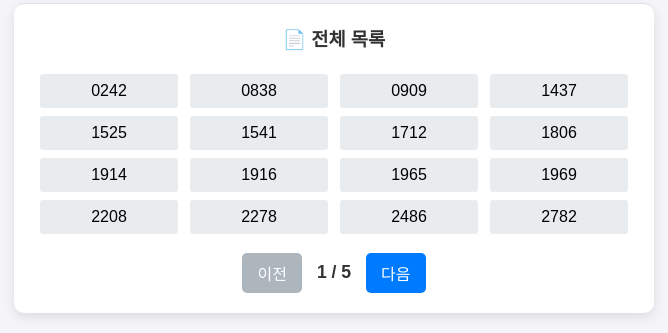
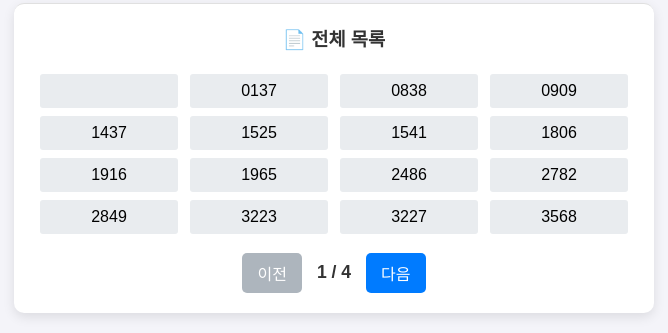
Before and after one commit to parkjunhoo/skicar.github.io, a plain HTML site: page index.html in a window 1280 px wide. Shown: the part 399-732 px from the top of the page, 306-974 px from the left. Drawn offline with Linux system fonts and the light colour scheme.

Commit message:
업뎃
ㅇㅇ

```diff
--- a/index.html
+++ b/index.html
@@ -54,79 +54,69 @@
 
     <script>
         // --- 업데이트된 데이터 (전화번호 추가) ---
-        const carData = [
-            { department: "스키학교/마케팅", name: "김현창 팀장", fullNumber: "14보3974", number: "3974", carName: "아반떼", phone: "010-6750-1243", notes: "" },
-            { department: "스키학교/마케팅", name: "지영찬 책임", fullNumber: "48두3227", number: "3227", carName: "올란도", phone: "010-3681-9845", notes: "" },
-            { department: "스키학교", name: "최샛별 선임", fullNumber: "53고4886", number: "4886", carName: "스파크", phone: "", notes: "" },
-            { department: "스키학교", name: "김정현", fullNumber: "14노1969", number: "1969", carName: "쏘렌토", phone: "", notes: "사설23시 퇴근" },
-            { department: "스키학교/사설", name: "최용우", fullNumber: "08거4024", number: "4024", carName: "카니발", phone: "010-6599-5797", notes: "사설" },
-            { department: "기획", name: "이일헌 팀장", fullNumber: "2486", number: "2486", carName: "카니발", phone: "", notes: "" },
-            { department: "기획", name: "김성호 수석", fullNumber: "146가5852", number: "5852", carName: "그랜저", phone: "", notes: "" },
-            { department: "로렌/스키학교", name: "심경섭", fullNumber: "01더0909", number: "0909", carName: "테슬라", phone: "010-9999-7748", notes: "" },
-            { department: "로렌", name: "문주원(직원)", fullNumber: "343나2849", number: "2849", carName: "코나", phone: "010-7777-4756", notes: "" },
-            { department: "로렌", name: "로렌 직원", fullNumber: "170가6719", number: "6719", carName: "셀토스", phone: "", notes: "" },
-            { department: "로렌", name: "로렌 직원", fullNumber: "51고1914", number: "1914", carName: "쏘렌토", phone: "", notes: "" },
-            { department: "단체/스키접수처", name: "김민석 선임", fullNumber: "360부8336", number: "8336", carName: "제타", phone: "010-5208-8637", notes: "" },
-            { department: "단체", name: "송하빈", fullNumber: "109모3824", number: "3824", carName: "투싼", phone: "", notes: "" },
-            { department: "단체", name: "송현민", fullNumber: "75가9569", number: "9569", carName: "카니발", phone: "", notes: "인솔" },
-            { department: "2층식당", name: "사장님", fullNumber: "149호2208", number: "2208", carName: "아반떼", phone: "", notes: "실사용 2대" },
-            { department: "2층식당", name: "직원", fullNumber: "69두8493", number: "8493", carName: "골프", phone: "", notes: "실사용 2대" },
-            { department: "2층식당", name: "직원", fullNumber: "84부4508", number: "4508", carName: "스타렉스", phone: "", notes: "실사용 2대" },
-            { department: "렌탈", name: "석인칠", fullNumber: "315머8812", number: "8812", carName: "펠리세이드", phone: "", notes: "" },
-            { department: "스키 관리(팀장)", name: "한상수 수석", fullNumber: "50라6834", number: "6834", carName: "모닝", phone: "010-8777-4640", notes: "" },
-            { department: "스키 관리", name: "장동린 수석", fullNumber: "25서2851", number: "2851", carName: "포드", phone: "", notes: "관리" },
-            { department: "스키 관리(리프트)", name: "장동린 수석", fullNumber: "6925", number: "6925", carName: "미니쿠퍼", phone: "010-3775-9777", notes: "" },
-            { department: "스키 관리", name: "김영대 수석", fullNumber: "09나5334", number: "5334", carName: "그랜저", phone: "", notes: "리프트" },
-            { department: "스키 관리(리프트)", name: "김영대 수석", fullNumber: "221주5174", number: "5174", carName: "그랜저", phone: "010-6220-7210", notes: "" },
-            { department: "스키 관리(리프트)", name: "권용구 책임", fullNumber: "23거4834", number: "4834", carName: "산타페", phone: "010-7663-1580", notes: "" },
-            { department: "스키 관리", name: "권용구 책임", fullNumber: "55더5979", number: "5979", carName: "모닝", phone: "", notes: "리프트" },
-            { department: "스키 관리", name: "범진 책임", fullNumber: "232거8089", number: "8089", carName: "코나", phone: "010-5804-3000", notes: "" },
-            { department: "스키 관리", name: "변재훈 선임", fullNumber: "245소6622", number: "6622", carName: "K7", phone: "010-5373-3084", notes: "" },
-            { department: "스키 관리(패트롤)", name: "김진한 책임", fullNumber: "342어7981", number: "7981", carName: "그랜저", phone: "010-7770-1531", notes: "" },
-            { department: "스키 관리", name: "최민기 책임", fullNumber: "83서1437", number: "1437", carName: "그랜저", phone: "010-7940-7971", notes: "" },
-            { department: "스키 관리", name: "윤우솔 선임", fullNumber: "245저1916", number: "1916", carName: "셀토스", phone: "010-7940-7971", notes: "" },
-            { department: "스키 관리(제설)", name: "김상훈 수석", fullNumber: "41도6458", number: "6458", carName: "레이", phone: "010-5496-6727", notes: "" },
-            { department: "스키 관리", name: "장대선 수석", fullNumber: "12노9977", number: "9977", carName: "폭스바겐", phone: "010-9018-2012", notes: "" },
-            { department: "스키 관리", name: "김원기 책임", fullNumber: "25무1965", number: "1965", carName: "스바루", phone: "010-7750-6176", notes: "" },
-            { department: "스키 관리", name: "김원기 책임", fullNumber: "60머8410", number: "8410", carName: "모닝", phone: "", notes: "" },
-            { department: "스키 관리", name: "박효태 책임", fullNumber: "34누8065", number: "8065", carName: "벤츠", phone: "010-9257-6246", notes: "" },
-            { department: "스키 관리", name: "박효태 책임", fullNumber: "189라3884", number: "3884", carName: "쏘렌토", phone: "", notes: "" },
-            { department: "스키 관리", name: "전재홍 책임", fullNumber: "36서6772", number: "6772", carName: "카니발", phone: "010-9087-7363", notes: "" },
-            { department: "스키 관리", name: "배현준 책임", fullNumber: "92머2782", number: "2782", carName: "포터", phone: "010-4357-8501", notes: "" },
-            { department: "경영지원", name: "박선규 부문장", fullNumber: "8768", number: "8768", carName: "렉스턴", phone: "010-9176-9242", notes: "" },
-            { department: "경영지원", name: "안원갑 책임", fullNumber: "6200", number: "6200", carName: "쏘렌토", phone: "010-5252-4906", notes: "" },
-            { department: "경영지원", name: "신보배 선임", fullNumber: "367도4728", number: "4728", carName: "트레일블레이저", phone: "010-4177-4902", notes: "" },
-            { department: "시설", name: "임수택 수석", fullNumber: "242어1541", number: "1541", carName: "그랜저", phone: "010-6268-9583", notes: "" },
-            { department: "시설", name: "김용백 수석", fullNumber: "321러7699", number: "7699", carName: "쏘나타", phone: "010-3338-4617", notes: "" },
-            { department: "시설", name: "길종득 책임", fullNumber: "63고0242", number: "0242", carName: "아베오", phone: "010-4547-8039", notes: "" },
-            { department: "시설", name: "김대진 책임", fullNumber: "67가5062", number: "5062", carName: "sm3", phone: "", notes: "" },
-            { department: "시설", name: "곽영민선임", fullNumber: "123두4824", number: "4824", carName: "xm3", phone: "", notes: "" },
-            { department: "시설", name: "박상현 선임", fullNumber: "02머7578", number: "7578", carName: "티볼리", phone: "010-5215-4939", notes: "" },
-            { department: "시설", name: "박상현 선임", fullNumber: "106버3568", number: "3568", carName: "니로", phone: "", notes: "" },
-            { department: "시설", name: "이장호 선임", fullNumber: "308서5054", number: "5054", carName: "아반떼", phone: "010-8500-1610", notes: "" },
-            { department: "시설", name: "최성모 책임", fullNumber: "54부3223", number: "3223", carName: "K5", phone: "010-9112-4233", notes: "" },
-            { department: "직원식당", name: "양성권 주방장", fullNumber: "187고9798", number: "9798", carName: "펠리세이드", phone: "010-4636-3041", notes: "" },
-            { department: "직원식당", name: "직원1", fullNumber: "30부3573", number: "3573", carName: "", phone: "", notes: "" },
-            { department: "직원식당", name: "직원2", fullNumber: "229호6146", number: "6146", carName: "", phone: "", notes: "" },
-            { department: "직원식당(여사님)", name: "이순옥", fullNumber: "259도2278", number: "2278", carName: "투싼", phone: "", notes: "" },
-            { department: "식당", name: "식당여사님", fullNumber: "12무9274", number: "9274", carName: "레이", phone: "", notes: "" },
-            { department: "렌탈샵", name: "최경섭실장", fullNumber: "13누7565", number: "7565", carName: "벤츠", phone: "", notes: "" },
-            { department: "렌탈", name: "손문배", fullNumber: "6247", number: "6247", carName: "아반떼", phone: "", notes: "" },
-            { department: "리프트", name: "박준혁 선임", fullNumber: "308더3642", number: "3642", carName: "아반떼", phone: "010-8366-9486", notes: "" },
-            { department: "식음료", name: "엄분난", fullNumber: "31모5729", number: "5729", carName: "", phone: "", notes: "" },
-            { department: "식음료", name: "시설팀공용", fullNumber: "6157", number: "6157", carName: "스타렉스", phone: "", notes: "" },
-            { department: "스키접수처", name: "신예은 책임", fullNumber: "05보8763", number: "8763", carName: "그랜저", phone: "010-8923-0955", notes: "" },
-            { department: "단체", name: "김선필 책임", fullNumber: "19마6032", number: "6032", carName: "스토닉", phone: "010-8417-1278", notes: "" },
-            { department: "사설", name: "주수정", fullNumber: "103보9276", number: "9276", carName: "산타페", phone: "010-6400-5555", notes: "" },
-            { department: "단체", name: "김민석", fullNumber: "52우0838", number: "0838", carName: "스포티지", phone: "010-9364-9662", notes: "" },
-            { department: "단체", name: "아세로", fullNumber: "16도1806", number: "1806", carName: "테슬라", phone: "010-4401-4111", notes: "" },
-            { department: "2층식당", name: "쎄쎄반점", fullNumber: "12노1712", number: "1712", carName: "", phone: "", notes: "" },
-            { department: "렌탈", name: "장비렌탈", fullNumber: "307거1525", number: "1525", carName: "그랜저", phone: "010-7553-9116", notes: "" },
-            { department: "렌탈", name: "의류렌탈", fullNumber: "77두4727", number: "4727", carName: "스타렉스", phone: "010-5296-9271", notes: "" },
-            { department: "렌탈", name: "의류렌탈", fullNumber: "26호2486", number: "2486", carName: "K5", phone: "010-5914-271", notes: "" },
-            { department: "3층카페", name: "제니스", fullNumber: "17호4960", number: "4960", carName: "아이오닉5", phone: "", notes: "" },
-            { department: "코스관리", name: "유혜원", fullNumber: "221호6421", number: "6421", carName: "", phone: "010-8055-1565", notes: "" },
-        ];
+const carData = [
+        // --- 이미지 1: 주차 등록 차량 명단(직원) ---
+        { department: "경영지원", name: "박선규 부문장", fullNumber: "8768", number: "8768", carName: "렉스턴", phone: "010-9176-9242", notes: "" },
+        { department: "경영지원", name: "안원갑 책임", fullNumber: "6200", number: "6200", carName: "쏘렌토", phone: "010-5252-4906", notes: "" },
+        { department: "경영지원", name: "신보배 선임", fullNumber: "367도 4728", number: "4728", carName: "트레일블레이저", phone: "010-4177-4902", notes: "" },
+        { department: "경영지원", name: "기숙사 김사감님", fullNumber: "303고 3804", number: "3804", carName: "싼타페", phone: "010-8011-1414", notes: "" },
+        { department: "스키접수처", name: "신예은 책임", fullNumber: "05보 8763", number: "8763", carName: "그랜저", phone: "010-8923-0955", notes: "" },
+        { department: "스키접수처", name: "김민석 선임", fullNumber: "360부 8336", number: "8336", carName: "제타", phone: "010-5208-8637", notes: "" },
+        { department: "마케팅전략", name: "김현창 팀장", fullNumber: "47라 8056", number: "8056", carName: "레이", phone: "010-6750-1243", notes: "" },
+        { department: "마케팅전략", name: "지영찬 책임", fullNumber: "48두 3227", number: "3227", carName: "올란도", phone: "010-3681-9845", notes: "" },
+        { department: "단체", name: "김선필 선임", fullNumber: "19마 6032", number: "6032", carName: "스토닉", phone: "010-8417-1278", notes: "" },
+        { department: "시설", name: "김용백 수석", fullNumber: "321러 7699", number: "7699", carName: "쏘나타", phone: "010-3338-4617", notes: "" },
+        { department: "시설", name: "최성모 책임", fullNumber: "54부 3223", number: "3223", carName: "K5", phone: "010-9112-4233", notes: "" },
+        { department: "시설", name: "이장호 선임", fullNumber: "398서 5054", number: "5054", carName: "아반떼", phone: "010-8500-1610", notes: "" },
+        { department: "시설", name: "박상현 선임", fullNumber: "02머 7578", number: "7578", carName: "티볼리", phone: "010-5215-4939", notes: "" },
+        { department: "시설", name: "박상현 선임", fullNumber: "106버 3568", number: "3568", carName: "니로", phone: "010-5215-4939", notes: "" },
+        { department: "시설", name: "임수택 수석", fullNumber: "242어 1541", number: "1541", carName: "그랜저", phone: "010-6268-9583", notes: "" },
+        { department: "직원식당", name: "양성권 주방장", fullNumber: "187고 9798", number: "9798", carName: "골프", phone: "010-4636-3041", notes: "" },
+        { department: "직원식당", name: "직원 1", fullNumber: "30부 3573", number: "3573", carName: "", phone: "", notes: "" },
+        { department: "직원식당", name: "직원 2", fullNumber: "229호 6146", number: "6146", carName: "", phone: "", notes: "" },
+        { department: "직원식당", name: "식당여사님", fullNumber: "12무 9274", number: "9274", carName: "", phone: "", notes: "" },
+        { department: "직원식당", name: "식당여사님2", fullNumber: "32러 9462", number: "9462", carName: "스파크", phone: "010-5635-6792", notes: "" },
+        { department: "코스관리", name: "유혜원", fullNumber: "221호 6421", number: "6421", carName: "", phone: "010-8055-1565", notes: "" },
+
+        // --- 이미지 1: 하단 스키관리 파트 ---
+        { department: "스키관리(팀장)", name: "한상수 팀장", fullNumber: "50라 6834", number: "6834", carName: "모닝", phone: "010-8777-4640", notes: "" },
+        { department: "스키관리(리프트)", name: "장동린 수석", fullNumber: "6925", number: "6925", carName: "미니쿠퍼", phone: "010-3775-9777", notes: "" },
+        { department: "스키관리(리프트)", name: "김영대 수석", fullNumber: "221주 5174", number: "5174", carName: "그랜저", phone: "010-6220-7210", notes: "" },
+        { department: "스키관리(리프트)", name: "권용구 책임", fullNumber: "23거 4834", number: "4834", carName: "싼타페", phone: "010-7663-1580", notes: "" },
+        { department: "스키관리(리프트)", name: "권용구 책임", fullNumber: "55더 5979", number: "5979", carName: "모닝", phone: "010-7663-1580", notes: "" },
+        { department: "스키관리(리프트)", name: "범진 책임", fullNumber: "232거 8089", number: "8089", carName: "코나", phone: "010-5804-3000", notes: "" },
+        { department: "스키관리(리프트)", name: "변재훈 선임", fullNumber: "245소 6622", number: "6622", carName: "K7", phone: "010-5373-3084", notes: "" },
+        { department: "스키관리(리프트)", name: "박준혁 선임", fullNumber: "308더 3642", number: "3642", carName: "아반떼", phone: "010-8366-9486", notes: "" },
+        { department: "스키관리(패트롤)", name: "김진한 책임", fullNumber: "342어 7981", number: "7981", carName: "그랜저", phone: "010-7770-1531", notes: "" },
+        { department: "스키관리(패트롤)", name: "최민기 책임", fullNumber: "159오 1437", number: "1437", carName: "그랜저", phone: "010-8615-8547", notes: "" },
+        { department: "스키관리(패트롤)", name: "윤우솔 선임", fullNumber: "245저 1916", number: "1916", carName: "셀토스", phone: "010-7940-7971", notes: "" },
+        { department: "스키관리(제설)", name: "김상훈 수석", fullNumber: "41도 6458", number: "6458", carName: "레이", phone: "010-5496-6727", notes: "" },
+        { department: "스키관리(제설)", name: "장대선 수석", fullNumber: "12노 9977", number: "9977", carName: "폭스바겐", phone: "010-9018-2012", notes: "" },
+        { department: "스키관리(제설)", name: "박경엽 수석", fullNumber: "82수 5950", number: "5950", carName: "칸", phone: "010-3658-9393", notes: "강조표시" },
+        { department: "스키관리(제설)", name: "김원기 책임", fullNumber: "25무 1965", number: "1965", carName: "스바루", phone: "010-7750-6176", notes: "" },
+        { department: "스키관리(제설)", name: "김원기 책임", fullNumber: "60머 8410", number: "8410", carName: "모닝", phone: "010-7750-6176", notes: "" },
+        { department: "스키관리(제설)", name: "박효태 책임", fullNumber: "34누 8065", number: "8065", carName: "벤츠", phone: "010-9257-6246", notes: "" },
+        { department: "스키관리(제설)", name: "박효태 책임", fullNumber: "189라 3884", number: "3884", carName: "쏘렌토", phone: "010-9257-6246", notes: "" },
+        { department: "스키관리(제설)", name: "전재홍 책임", fullNumber: "36서 6772", number: "6772", carName: "카니발", phone: "010-9087-7363", notes: "" },
+        { department: "스키관리(제설)", name: "배현준 책임", fullNumber: "92머 2782", number: "2782", carName: "포터", phone: "010-4357-8501", notes: "" },
+
+        // --- 이미지 2: 주차 등록 차량 명단(직원 외) ---
+        { department: "사설", name: "최용우", fullNumber: "08거 4024", number: "4024", carName: "카니발", phone: "010-6599-5797", notes: "" },
+        { department: "사설", name: "주수정", fullNumber: "103보 9276", number: "9276", carName: "산타페", phone: "010-6400-5555", notes: "" },
+        { department: "스키학교", name: "심경섭", fullNumber: "01더 0909", number: "0909", carName: "테슬라Y", phone: "010-9999-7748", notes: "" },
+        { department: "스키학교", name: "문주원", fullNumber: "343나 2849", number: "2849", carName: "코나", phone: "010-7777-4756", notes: "" },
+        { department: "스키학교", name: "김민석", fullNumber: "52우 0838", number: "0838", carName: "스포티지", phone: "010-9364-9662", notes: "" },
+        { department: "단체", name: "아세로", fullNumber: "16도 1806", number: "1806", carName: "테슬라Y", phone: "010-4401-4111", notes: "" },
+        { department: "단체", name: "아세로", fullNumber: "05조 4809", number: "4809", carName: "티볼리", phone: "010-2781-7943", notes: "" },
+        { department: "2층 식당", name: "쎄쎄반점", fullNumber: "09부 4745", number: "4745", carName: "벤츠", phone: "010-2265-2076", notes: "" },
+        { department: "2층 식당", name: "쎄쎄반점", fullNumber: "20주 5589", number: "5589", carName: "모닝밴(택배)", phone: "010-3825-7970", notes: "" },
+        { department: "2층 식당", name: "오늘의분식", fullNumber: "14노 8273", number: "8273", carName: "", phone: "010-8830-6604", notes: "" },
+        { department: "2층 식당", name: "남산돈까스", fullNumber: "", number: "", carName: "", phone: "", notes: "추가예정" },
+        { department: "렌탈", name: "장비렌탈", fullNumber: "307거 1525", number: "1525", carName: "더 뉴 그랜저", phone: "010-7553-9116", notes: "" },
+        { department: "렌탈", name: "의류렌탈", fullNumber: "77두 4727", number: "4727", carName: "스타렉스", phone: "010-5296-9271", notes: "" },
+        { department: "렌탈", name: "의류렌탈", fullNumber: "26호 2486", number: "2486", carName: "k5", phone: "010-5914-9271", notes: "" },
+        { department: "3층 카페", name: "제니스", fullNumber: "67누 0137", number: "0137", carName: "BMW118D", phone: "010-2714-0633", notes: "" }
+    ];
 
         const uniqueNumbers = Array.from(new Set(carData.map(d => d.number))).sort();
         const carMapMulti = new Map();
```
